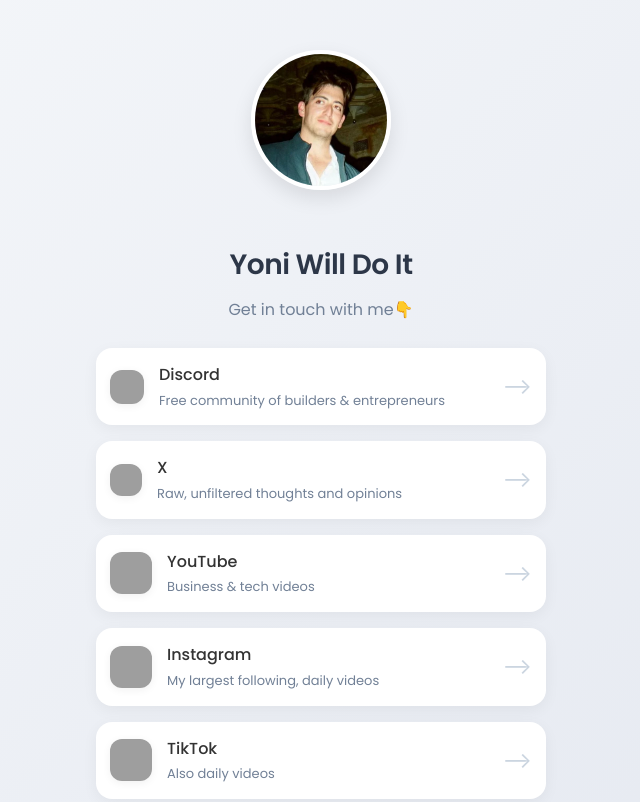
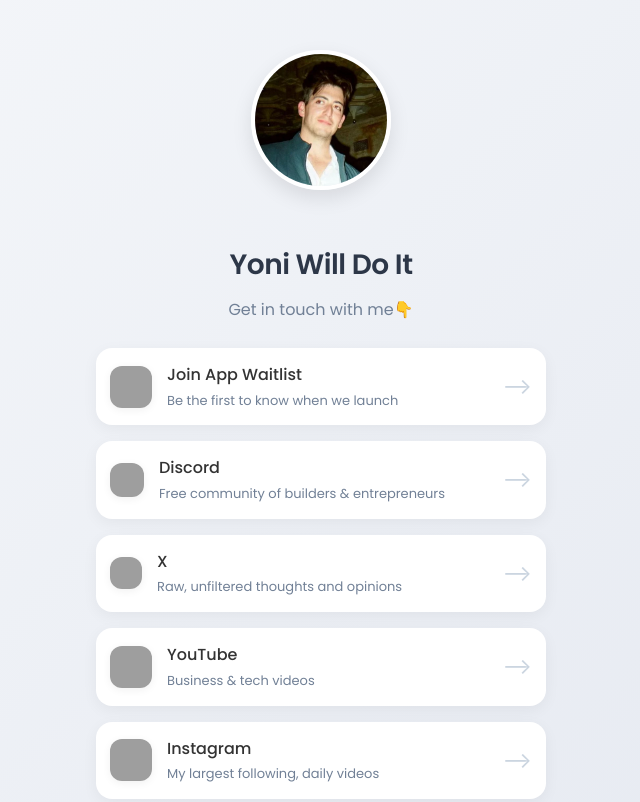
Before and after one commit to ysmolyar/yonismolyar.com, a plain HTML site: page links.html in a window 1280 px wide. Shown: the top 802 px of the page, without its empty margins (319-959 px from the left). Drawn offline with Linux system fonts and the light colour scheme; grey boxes are pictures that could not be loaded.

Commit message:
add app waitlist

```diff
--- a/links.html
+++ b/links.html
@@ -344,6 +344,15 @@
         <h1>Yoni Will Do It</h1>
         <p class="tagline">Get in touch with me👇 </p>
 
+        <a href="https://forms.gle/C7XYafEyg7DWPMUR7" target="_blank" class="link-card">
+            <img src="https://em-content.zobj.net/source/apple/354/mobile-phone_1f4f1.png" alt="Waitlist" class="link-icon">
+            <div>
+                <div class="link-text">Join App Waitlist</div>
+                <div class="link-description">Be the first to know when we launch</div>
+            </div>
+            <div class="more-icon">⟶</div>
+        </a>
+
         <a href="https://discord.gg/eDPubeGgBn" class="link-card">
             <img src="https://assets-global.website-files.com/6257adef93867e50d84d30e2/636e0a69f118df70ad7828d4_icon_clyde_blurple_RGB.svg" alt="Discord" class="link-icon discord-icon">
             <div>
```
